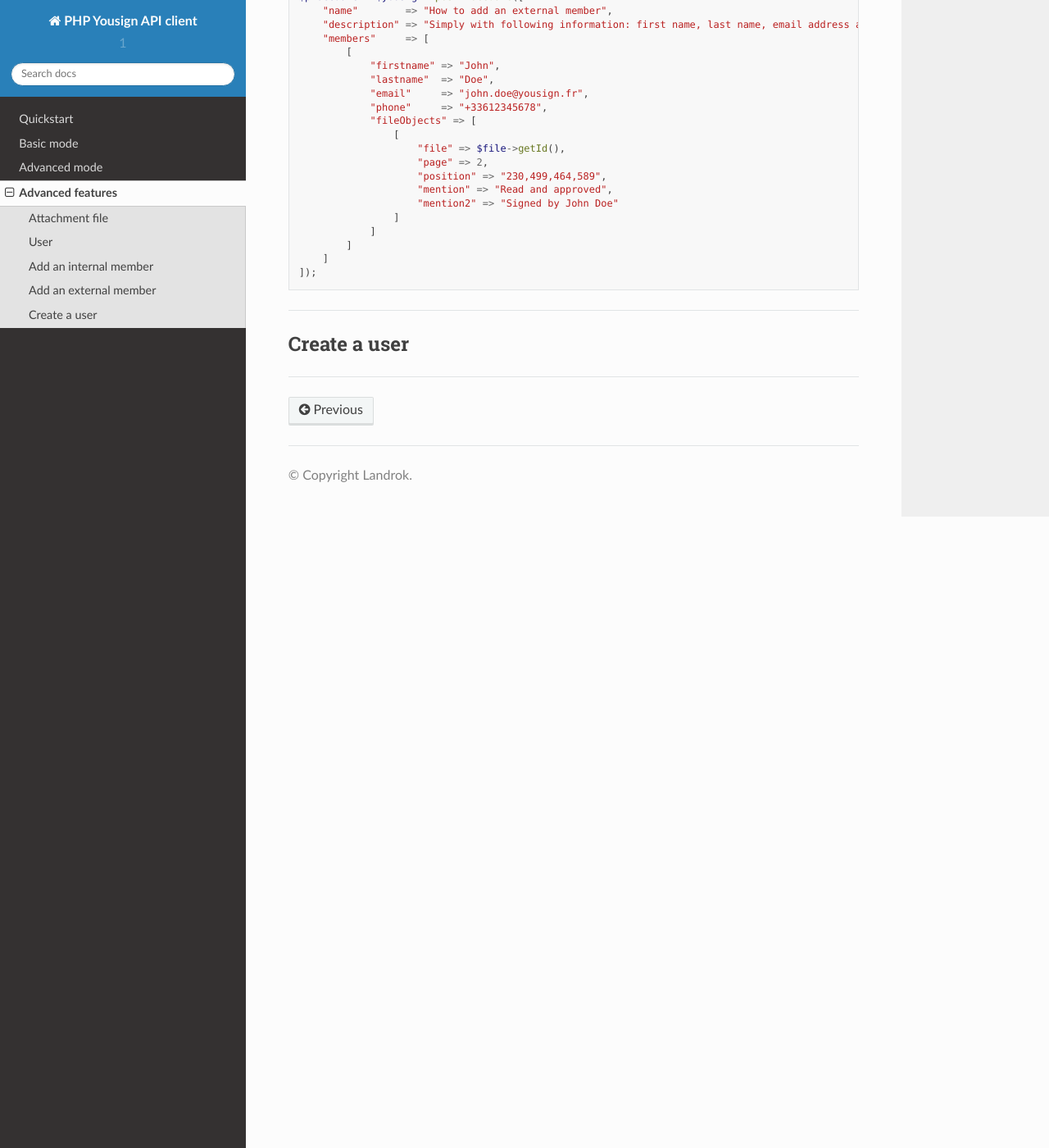
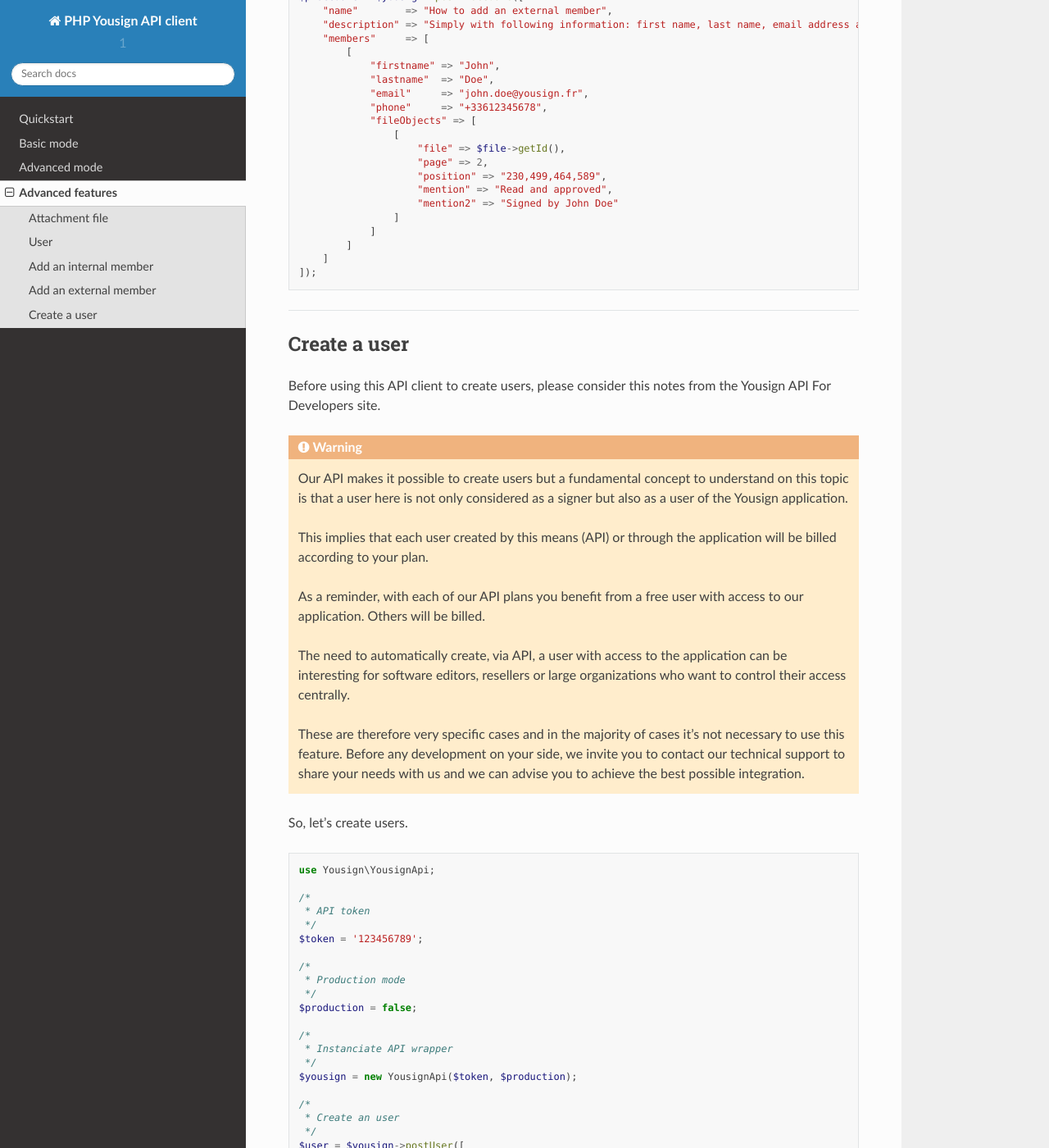
Before and after one commit to landrok/yousign-api, a Sphinx documentation site: the page built from docs/advanced-features.rst, in a window 1280 px wide and 1400 px high, scrolled down 3659 px. Shown: the whole window at 82% size. Built offline with Sphinx 7.4.7 and the Read the Docs theme 2.0.0, drawn with Linux system fonts in a browser that asks for light colours; some of the changed text lies outside the part shown.

Commit message:
Manual - Add an entry for user creation

```diff
--- a/docs/advanced-features.rst
+++ b/docs/advanced-features.rst
@@ -237,6 +237,111 @@ ________________________________________________________________________
 Create a user
 -------------
 
+Before using this API client to create users, please consider this
+notes from the Yousign API For Developers site.
+
+.. warning::
+
+    Our API makes it possible to create users but a fundamental concept
+    to understand on this topic is that a user here is not only
+    considered as a signer but also as a user of the Yousign
+    application.
+
+    This implies that each user created by this means (API) or through
+    the application will be billed according to your plan.
+
+    As a reminder, with each of our API plans you benefit from a free
+    user with access to our application. Others will be billed.
+
+    The need to automatically create, via API, a user with access to the
+    application can be interesting for software editors, resellers or
+    large organizations who want to control their access centrally.
+
+    These are therefore very specific cases and in the majority of cases
+    it's not necessary to use this feature. Before any development on
+    your side, we invite you to contact our technical support to share
+    your needs with us and we can advise you to achieve the best
+    possible integration.
 
 
+So, let's create users.
+
+.. code-block:: php
+
+    use Yousign\YousignApi;
+
+    /*
+     * API token
+     */
+    $token = '123456789';
+
+    /*
+     * Production mode
+     */
+    $production = false;
+
+    /*
+     * Instanciate API wrapper
+     */
+    $yousign = new YousignApi($token, $production);
+
+    /*
+     * Create an user
+     */
+    $user = $yousign->postUser([
+        "firstname" => "John",
+        "lastname" => "Doe",
+        "email" => "api@yousign.fr",
+        "title" => "API teacher",
+        "phone" => "+33612345678",
+        "organization" => "/organizations/XXXXXXXX-XXXX-XXXX-XXXX-XXXXXXXXXXXX"
+    ]);
+
+    echo $user->toJson(JSON_PRETTY_PRINT);
+
+
+.. code-block:: json
+
+{
+    "id": "/users/XXXXXXXX-XXXX-XXXX-XXXX-XXXXXXXXXXXX",
+    "firstname": "John",
+    "lastname": "Doe",
+    "email": "api@yousign.fr",
+    "title": "API teacher",
+    "phone": "+33612345678",
+    "status": "not_activated",
+    "organization": "/organizations/XXXXXXXX-XXXX-XXXX-XXXX-XXXXXXXXXXXX",
+    "workspaces": [
+        {
+            "id": "/workspaces/XXXXXXXX-XXXX-XXXX-XXXX-XXXXXXXXXXXX",
+            "name": "Acme"
+        }
+    ],
+    "permission": "ROLE_MANAGER",
+    "group": {
+        "id": "/user_groups/XXXXXXXX-XXXX-XXXX-XXXX-XXXXXXXXXXXX",
+        "name": "Gestionnaire",
+        "permissions": [
+            "procedure_write",
+            "procedure_template_write",
+            "procedure_create_from_template",
+            "contact",
+            "archive"
+        ]
+    },
+    "createdAt": "2018-12-03T07:33:01+01:00",
+    "updatedAt": "2018-12-03T07:33:01+01:00",
+    "deleted": false,
+    "deletedAt": null,
+    "config": [],
+    "inweboUserRequest": null,
+    "samlNameId": null,
+    "defaultSignImage": null,
+    "notifications": {
+        "procedure": true
+    },
+    "fastSign": false,
+    "fullName": "John Doe"
+}
+
 ________________________________________________________________________
```
